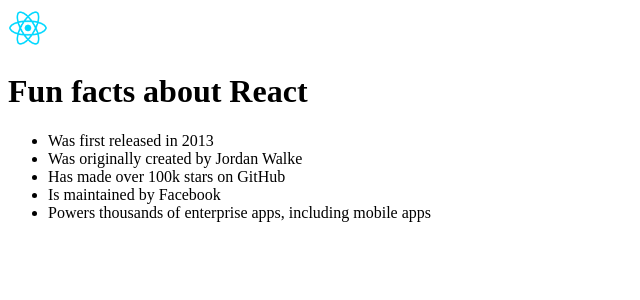
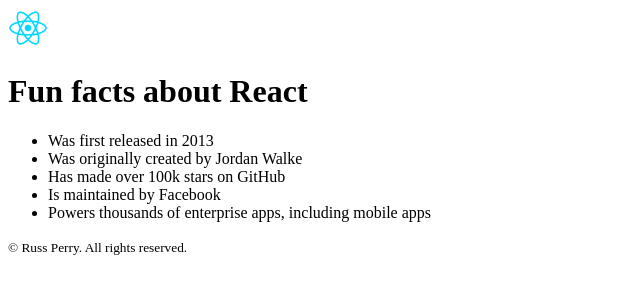
Before and after one commit to rperry99/01_Static-Page, a React (Vite) app: page / in a window 1280 px wide. Shown: the top 300 px of the page, without its empty margins (0-640 px from the left). Built offline with nearby package versions, Linux system fonts and the light colour scheme.

Commit message:
Turn the navigation and footer into components

```diff
--- a/src/App.jsx
+++ b/src/App.jsx
@@ -11,7 +11,7 @@
 function PageContent() {
   return (
     <div>
-      <img src='./react-logo.png' className='logo'/>
+      <Navigation />
       <h1>Fun facts about React</h1>
       <ul className="item-list">
         <li>Was first released in 2013</li>
@@ -20,7 +20,26 @@
         <li>Is maintained by Facebook</li>
         <li>Powers thousands of enterprise apps, including mobile apps</li>
       </ul>
+      <Footer />
     </div>
+  )
+}
+
+function Navigation() {
+  return (
+    <header>
+      <nav>
+        <img src='./react-logo.png' className='logo'/>
+      </nav>
+    </header>
+  )
+}
+
+function Footer() {
+  return (
+    <footer>
+      <small>&copy; Russ Perry. All rights reserved.</small>
+    </footer>
   )
 }
 
```
